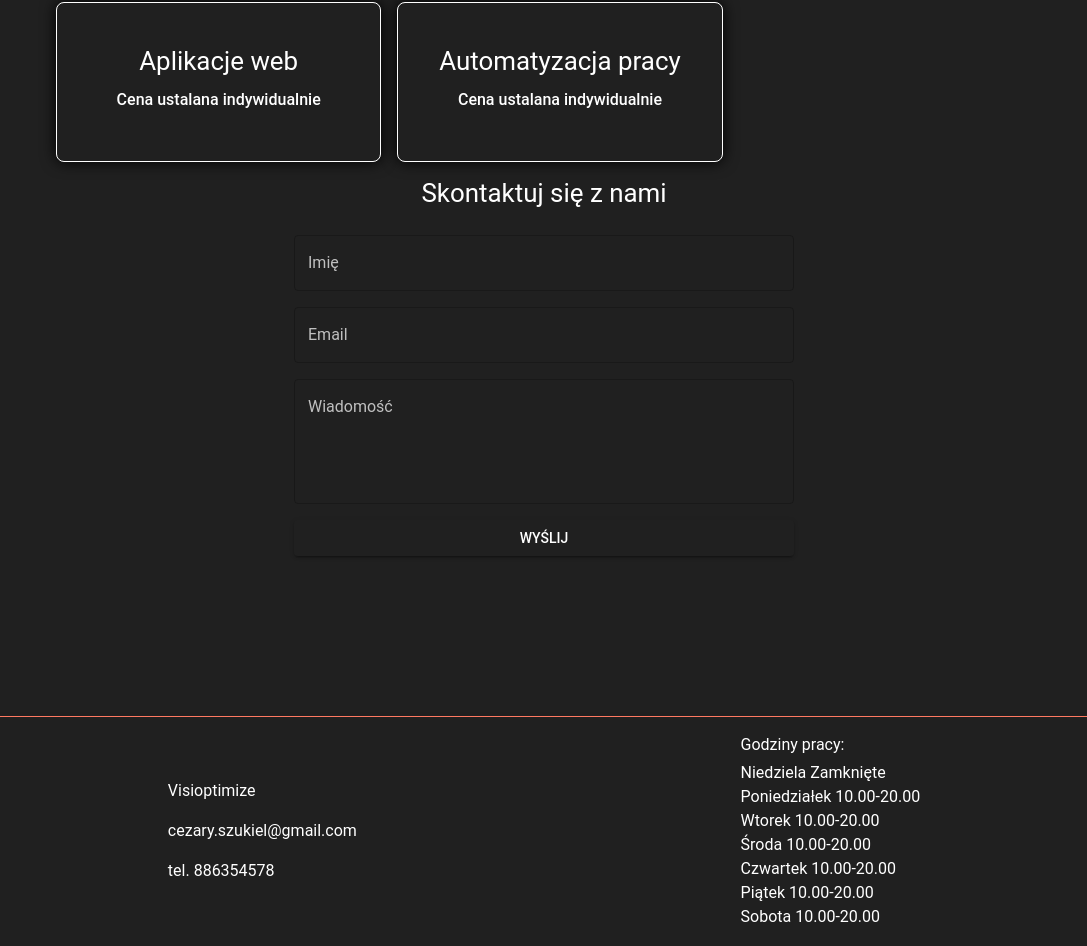
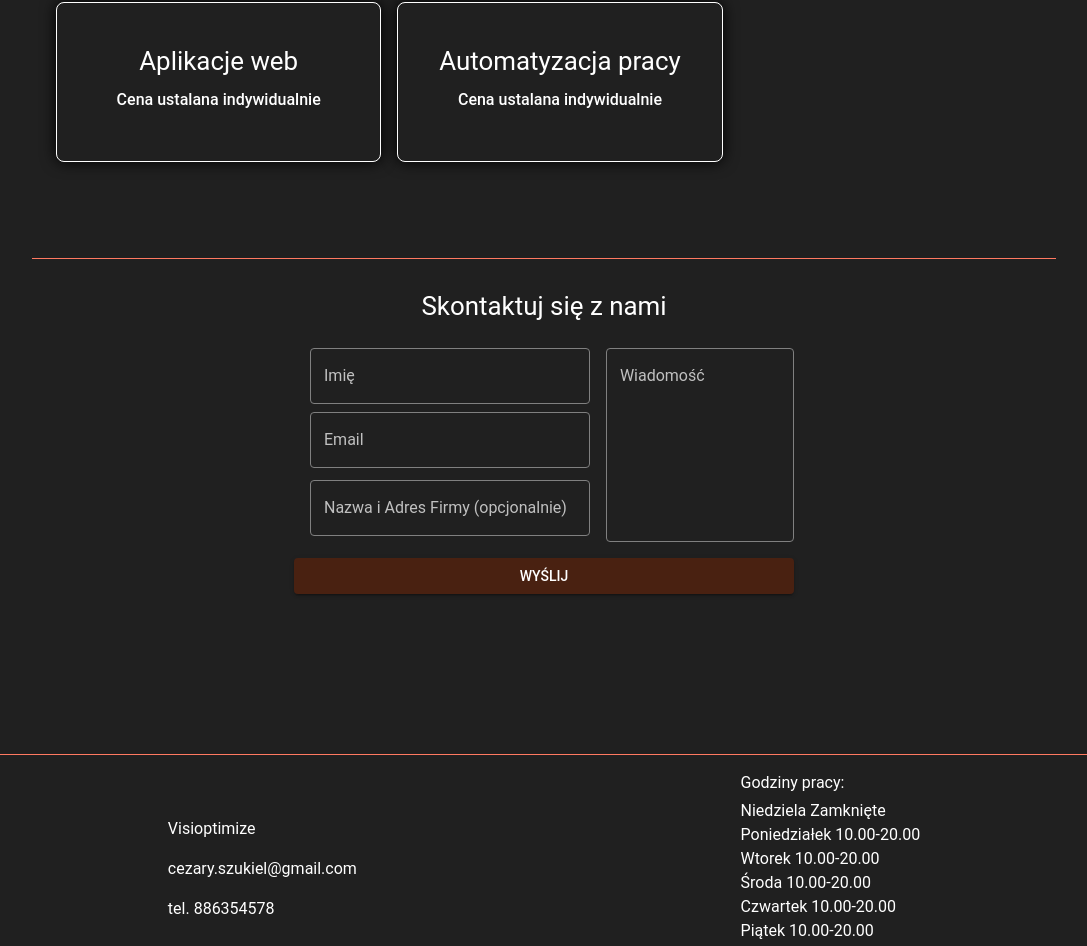
Before and after one commit to CezarySzukiel/visioptimize, a React (Create React App) app: page / in a window 1280 px wide. Shown: the part 2606-3552 px from the top of the page, without its empty margins (96-1183 px from the left). Built offline with nearby package versions, Linux system fonts and the light colour scheme.

Commit message:
contact form looks not bad

```diff
--- a/src/App.tsx
+++ b/src/App.tsx
@@ -32,7 +32,7 @@ function App() {
         main: orange[500],
       },
       info: {
-        main: yellow[500],
+        main: "#c0c0c0",
       },
       success: {
         main: blue[500],
--- a/src/components/ContactForm.tsx
+++ b/src/components/ContactForm.tsx
@@ -1,21 +1,41 @@
 import React from "react";
 import { useForm, Controller, SubmitHandler } from "react-hook-form";
-import { TextField, Button, Box, Typography } from "@mui/material";
+import { TextField, Button, Box, Typography, Grid } from "@mui/material";
 import emailjs from "emailjs-com";
+import { useTheme } from "@mui/material/styles";
 
 interface IFormInput {
   name: string;
   email: string;
   message: string;
+  company: string;
 }
 
 function ContactForm() {
+  const theme = useTheme();
   const {
     handleSubmit,
     control,
     formState: { errors },
   } = useForm<IFormInput>();
-
+  const textFieldSX = {
+    "& .MuiOutlinedInput-root": {
+      color: "gray",
+      "& fieldset": {
+        borderColor: "gray",
+      },
+      "&:hover fieldset": {
+        borderColor: theme.palette.secondary.light,
+      },
+      "&.Mui-focused fieldset": {
+        borderColor: theme.palette.secondary.light,
+        borderWidth: "2px",
+      },
+      "&.MuiInputBase-input": {
+        backgroundColor: theme.palette.primary.main, // Ensure background color remains on input
+      },
+    },
+  };
   const onSubmit = (data: any) => {
     emailjs
       .send("service_odx5hvu", "template_zi0cz6d", data, "Nm0WEs6_AFiKC5usf")
@@ -27,6 +47,15 @@ function ContactForm() {
 
   return (
     <Box
+      sx={{
+        borderTop: `1px solid ${theme.palette.secondary.light}`,
+        margin: "5rem 8rem",
+        display: "flex",
+        flexDirection: "column",
+        alignItems: "center",
+      }}
+    >
+      <Box
         component="form"
         onSubmit={handleSubmit(onSubmit)}
         sx={{
@@ -34,13 +63,19 @@ function ContactForm() {
           flexDirection: "column",
           gap: 2,
           maxWidth: 500,
-        margin: "0 auto",
         }}
       >
-      <Typography variant="h4" component="h1" align="center" gutterBottom>
+        <Typography
+          variant="h4"
+          marginTop={"2rem"}
+          component="h1"
+          align="center"
+          gutterBottom
+        >
           Skontaktuj się z nami
         </Typography>
-
+        <Box sx={{ display: "flex" }}>
+          <Box sx={{ margin: "0 1rem" }}>
             <Controller
               name="name"
               control={control}
@@ -49,11 +84,13 @@ function ContactForm() {
               render={({ field }) => (
                 <TextField
                   {...field}
+                  color="info"
                   label="Imię"
                   variant="outlined"
                   fullWidth
                   error={!!errors.name}
                   helperText={errors.name ? errors.name.message : ""}
+                  sx={textFieldSX}
                 />
               )}
             />
@@ -72,15 +109,34 @@ function ContactForm() {
               render={({ field }) => (
                 <TextField
                   {...field}
+                  margin={"dense"}
+                  color="info"
                   label="Email"
                   variant="outlined"
                   fullWidth
                   error={!!errors.email}
                   helperText={errors.email ? errors.email.message : ""}
+                  sx={textFieldSX}
                 />
               )}
             />
-
+            <Controller
+              name="company"
+              control={control}
+              defaultValue=""
+              render={({ field }) => (
+                <TextField
+                  {...field}
+                  margin={"dense"}
+                  color="info"
+                  label="Nazwa i Adres Firmy (opcjonalnie)"
+                  variant="outlined"
+                  fullWidth
+                  sx={textFieldSX}
+                />
+              )}
+            />
+          </Box>
           <Controller
             name="message"
             control={control}
@@ -89,20 +145,24 @@ function ContactForm() {
             render={({ field }) => (
               <TextField
                 {...field}
+                color="info"
                 label="Wiadomość"
                 variant="outlined"
                 multiline
-            rows={4}
+                rows={7}
                 fullWidth
                 error={!!errors.message}
                 helperText={errors.message ? errors.message.message : ""}
+                sx={textFieldSX}
               />
             )}
           />
+        </Box>
 
-      <Button type="submit" variant="contained" color="primary" fullWidth>
+        <Button type="submit" variant="contained" color="secondary" fullWidth>
           Wyślij
         </Button>
+      </Box>
     </Box>
   );
 }
```
Lines whose indentation alone changed are shown as unchanged.
